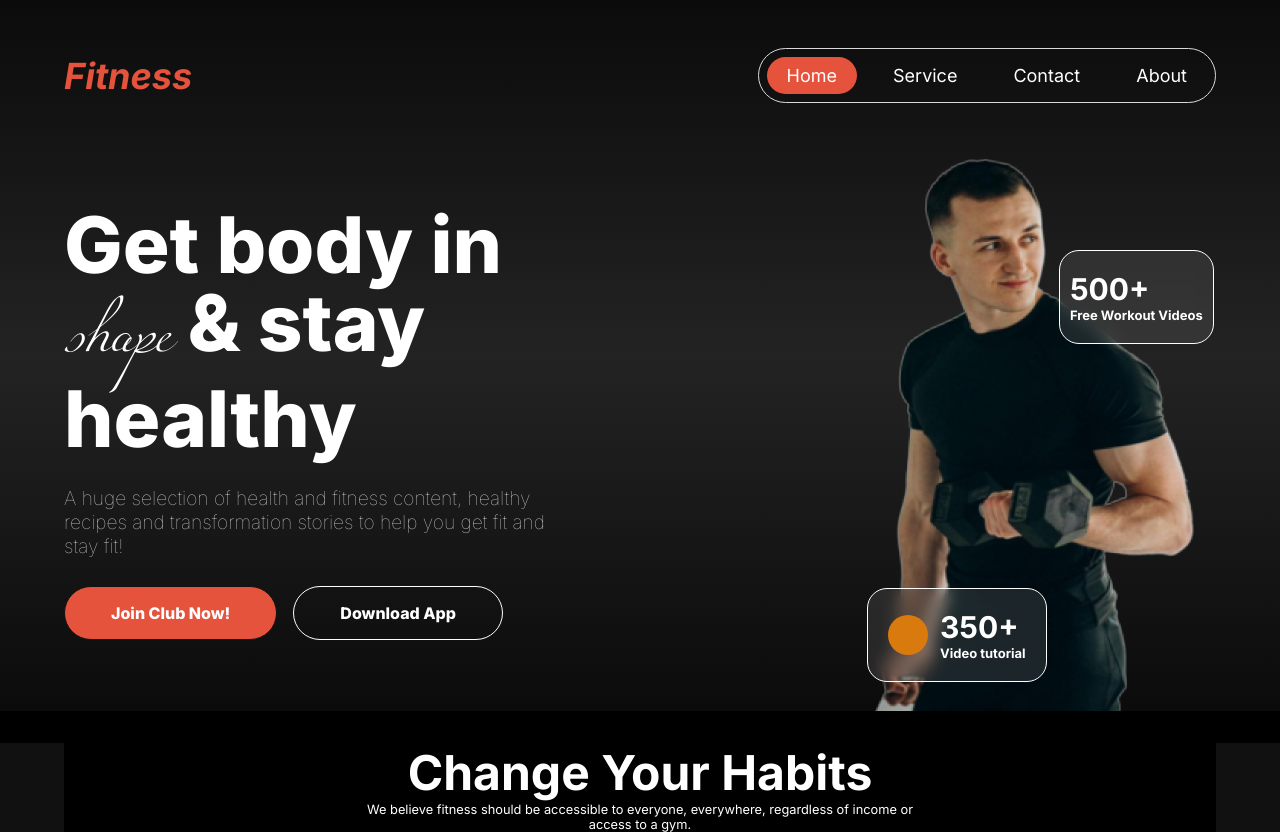
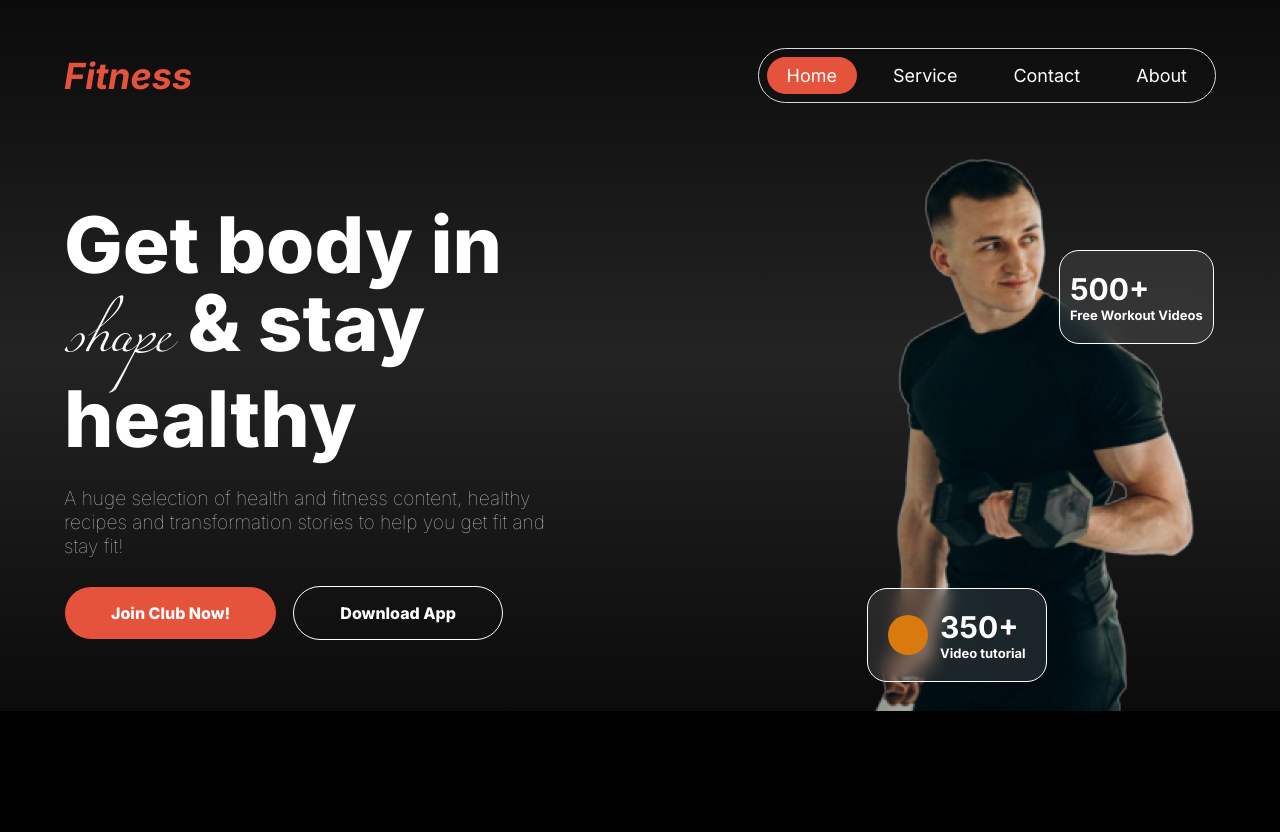
Before and after one commit to hosainahmeed/B10A2-versatile-Assignment, a plain HTML site: page index.html in a window 1280 px wide. After the commit the page ends 800 px from the top, so only its background shows below. Drawn offline with Linux system fonts and the light colour scheme.

Commit message:
somthing change

```diff
--- a/index.html
+++ b/index.html
@@ -73,7 +73,7 @@
                 </div>
             </div>
         </header>
-        <main>
+        <!-- <main>
             <div class="container main">
                 <div class="habbitText">
                     <h1>Change Your Habits</h1>
@@ -81,7 +81,7 @@
                         everywhere, regardless of income or <br> access to a gym.</p>
                 </div>
             </div>
-        </main>
+        </main> -->
         <footer></footer>
     </body>
 </html>
```
